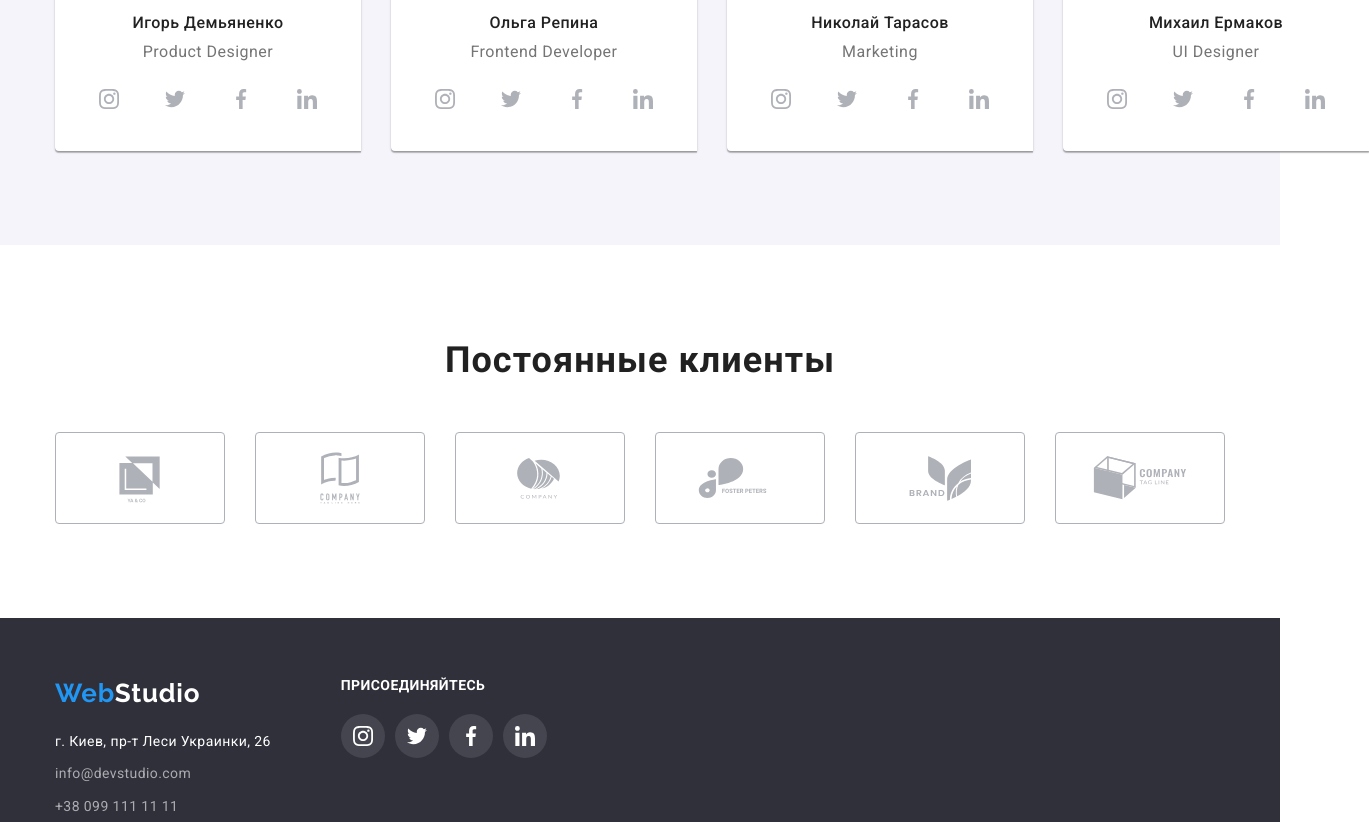
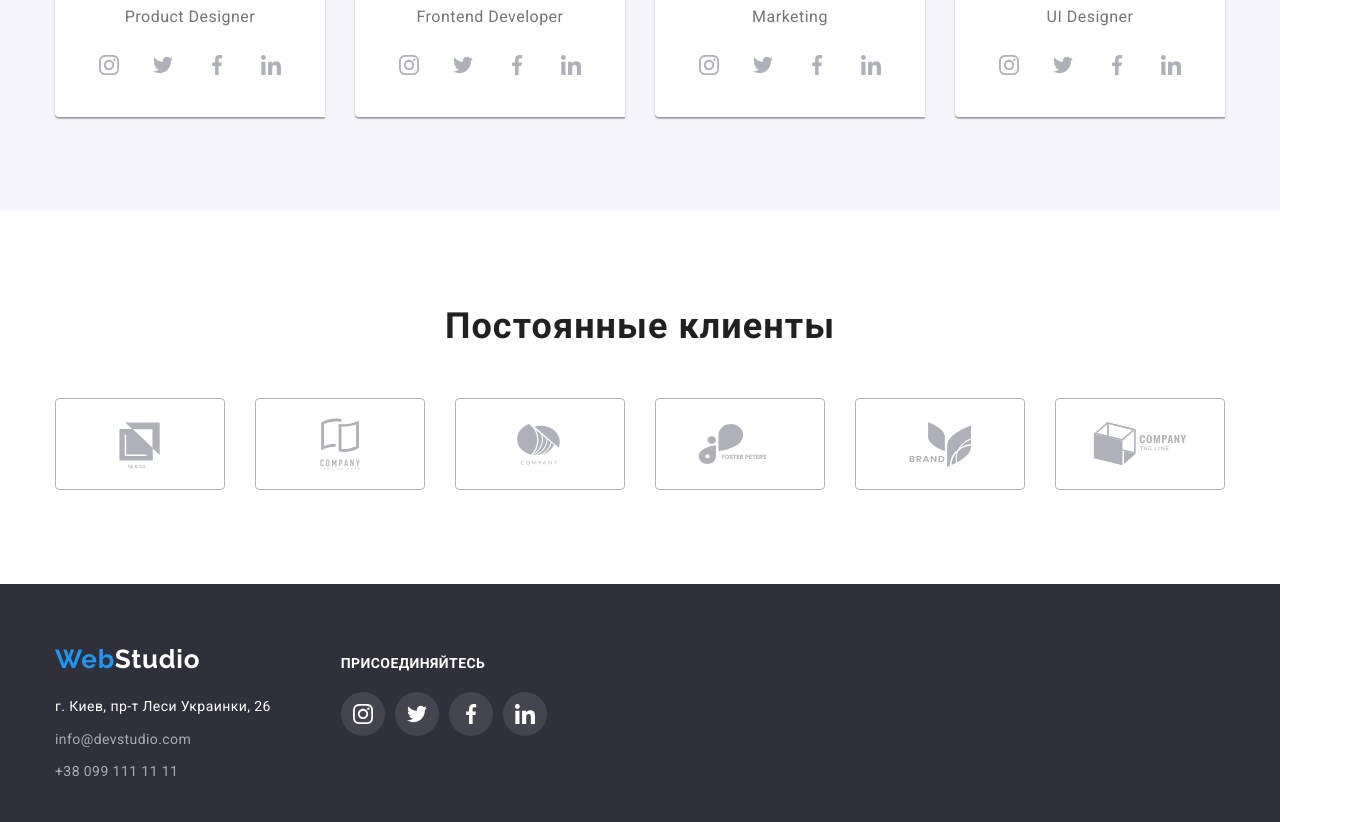
Before and after one commit to Saprik13/goit-markup-hw-04, a plain HTML site: page index.html in a window 1280 px wide. Shown: the part 2099-2921 px from the top of the page, 1369 px wide, since content can reach past the window. Drawn offline with nearby package versions, Linux system fonts and the light colour scheme.

Commit message:
исправил паддинги

```diff
--- a/css/styles.css
+++ b/css/styles.css
@@ -287,7 +287,7 @@ img {
   background-color: var(--secondary-background-color);
 }
 .team-txt {
-  padding: 30px 32px;
+  padding: 30px 0;
 }
 
 .team {
@@ -328,11 +328,13 @@ img {
   display: flex;
   justify-content: center;
 }
+
 .soc-unit {
   display: flex;
   justify-content: center;
-  margin-right: 22px;
+  margin-right: 10px;
 }
+
 .soc-unit:last-child {
   margin-right: 0;
 }
@@ -534,6 +536,7 @@ img {
   text-transform: uppercase;
   color: #fff;
   margin-bottom: 20px;
+  padding-top: 12px;
 }
 
 .soc-btn-ft {
```
